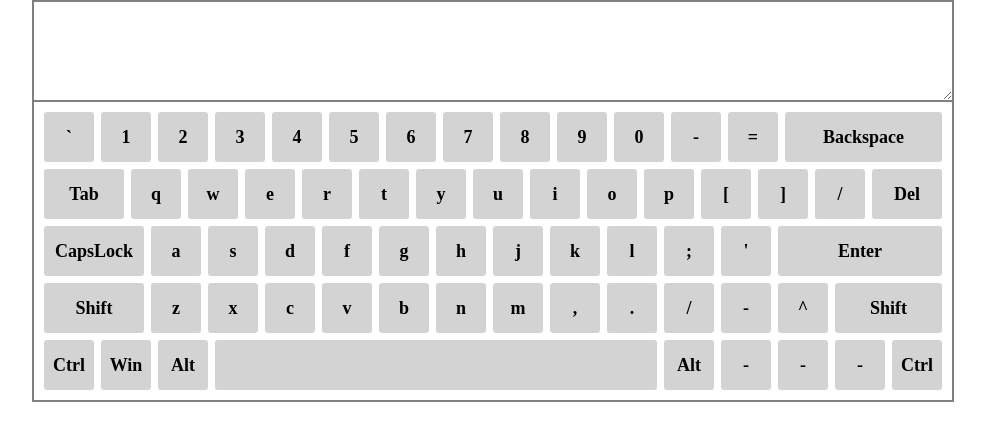
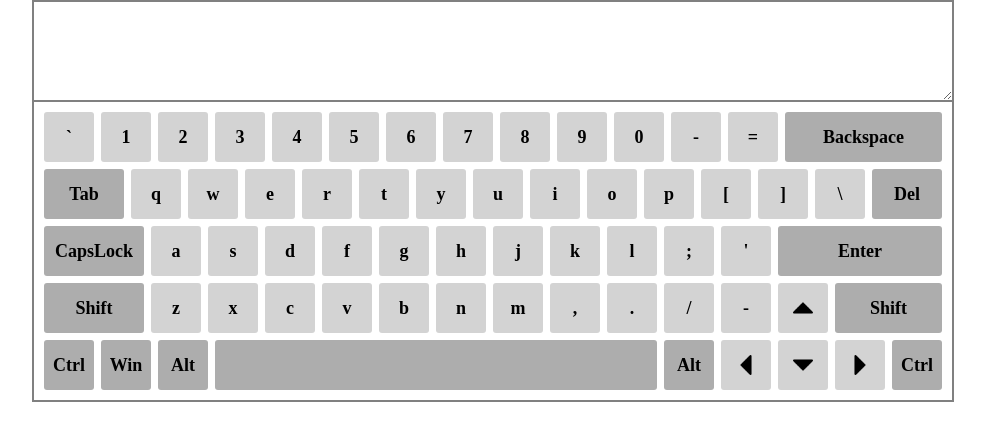
Before and after one commit to Ewdoha/RSS_Virtual_Keyboard, a website built with webpack: page RSS_Virtual_Keyboard/src/index.html in a window 1280 px wide. Shown: the whole page, without its empty margins (147-1132 px from the left). Built offline with nearby package versions, Linux system fonts and the light colour scheme.

Commit message:
feat: add arrow icon for arrow button

```diff
--- a/RSS_Virtual_Keyboard/src/assets/styles/style.scss
+++ b/RSS_Virtual_Keyboard/src/assets/styles/style.scss
@@ -47,27 +47,117 @@
       }
       .key:nth-child(14){
         width: 157px;
+        background-color: darken(lightgrey, 15%);
+        &:hover{
+          background-color:gray;
+        }
       }
       .key:nth-child(15){
         width: 80px;
+        background-color: darken(lightgrey, 15%);
+        &:hover{
+          background-color:gray;
+        }
       }
       .key:nth-child(29){
         width: 70px;
+        background-color: darken(lightgrey, 15%);
+        &:hover{
+          background-color:gray;
+        }
       }
       .key:nth-child(30){
         width: 100px;
+        background-color: darken(lightgrey, 15%);
+        &:hover{
+          background-color:gray;
+        }
       }
       .key:nth-child(42){
         width: 164px;
+        background-color: darken(lightgrey, 15%);
+        &:hover{
+          background-color:gray;
+        }
       }
       .key:nth-child(43){
         width: 100px;
+        background-color: darken(lightgrey, 15%);
+        &:hover{
+          background-color:gray;
+        }
       }
       .key:nth-child(56){
         width: 107px;
+        background-color: darken(lightgrey, 15%);
+        &:hover{
+          background-color:gray;
+        }
+      }
+      .key:nth-child(57){
+        background-color: darken(lightgrey, 15%);
+        &:hover{
+          background-color:gray;
+        }
+      }
+      .key:nth-child(58){
+        background-color: darken(lightgrey, 15%);
+        &:hover{
+          background-color:gray;
+        }
+      }
+      .key:nth-child(59){
+        background-color: darken(lightgrey, 15%);
+        &:hover{
+          background-color:gray;
+        }
       }
       .key:nth-child(60){
         width: 442px;
+        background-color: darken(lightgrey, 15%);
+        &:hover{
+          background-color:gray;
+        }
+      }
+      .key:nth-child(61){
+        background-color: darken(lightgrey, 15%);
+        &:hover{
+          background-color:gray;
+        }
+      }
+      .key:nth-child(55){
+        background-image: url(../../assets/img/arrow.png);
+        background-repeat: no-repeat;
+        background-size: 20px 20px;
+        background-position: 50% 50%;
+        transform: rotate(-180deg);
+      }
+      .key:nth-child(62){
+        background-image: url(../../assets/img/arrow.png);
+        background-repeat: no-repeat;
+        background-size: 20px 20px;
+        background-position: 50% 50%;
+        transform: rotate(90deg);
+      }
+      .key:nth-child(63){
+        background-image: url(../../assets/img/arrow.png);
+        background-repeat: no-repeat;
+        background-size: 20px 20px;
+        background-position: 50% 50%;
+        transform: rotate(-360deg);
+      }
+      .key:nth-child(64){
+        background-image: url(../../assets/img/arrow.png);
+        background-repeat: no-repeat;
+        background-size: 20px 20px;
+        background-position: 50% 50%;
+        transform: rotate(-90deg);
+      }
+      .key:nth-child(65){
+        background-color: darken(lightgrey, 15%);
+        &:hover{
+          background-color:gray;
+        }
       }
   }
 
--- a/RSS_Virtual_Keyboard/src/index.js
+++ b/RSS_Virtual_Keyboard/src/index.js
@@ -1,12 +1,11 @@
 import "./assets/styles/css.css";
 import "./assets/styles/style.scss";
 
-//import {keyRow1, valueKeysArray} from './row_1';
 let valueKeysRow1 = ["`","1","2","3","4","5","6","7","8","9","0","-","=","Backspace"];
-let valueKeysRow2 = ["Tab","q","w","e","r","t","y","u","i","o","p","[","]","/","Del"];
+let valueKeysRow2 = ["Tab","q","w","e","r","t","y","u","i","o","p","[","]","\\","Del"];
 let valueKeysRow3 = ["CapsLock","a","s","d","f","g","h","j","k","l",";","'","Enter"];
-let valueKeysRow4 = ["Shift","z","x","c","v","b","n","m",",",".","/","-","^","Shift"];
-let valueKeysRow5 = ["Ctrl","Win","Alt"," ","Alt","-","-","-","Ctrl"];
+let valueKeysRow4 = ["Shift","z","x","c","v","b","n","m",",",".","/","-"," ","Shift"];
+let valueKeysRow5 = ["Ctrl","Win","Alt"," ","Alt"," "," "," ","Ctrl"];
 
 const body = document.querySelector('body');
 
--- a/RSS_Virtual_Keyboard/webpack.config.js
+++ b/RSS_Virtual_Keyboard/webpack.config.js
@@ -33,6 +33,10 @@ module.exports = {
           "sass-loader",
         ],
       },
+      {
+        test: /\.(png|svg|jpg|jpeg|gif)$/i,
+        type: 'asset/resource',
+      },
     ],
   },
   devServer: {
```
Also changed, not shown: RSS_Virtual_Keyboard/src/assets/img/arrow.png (added).
